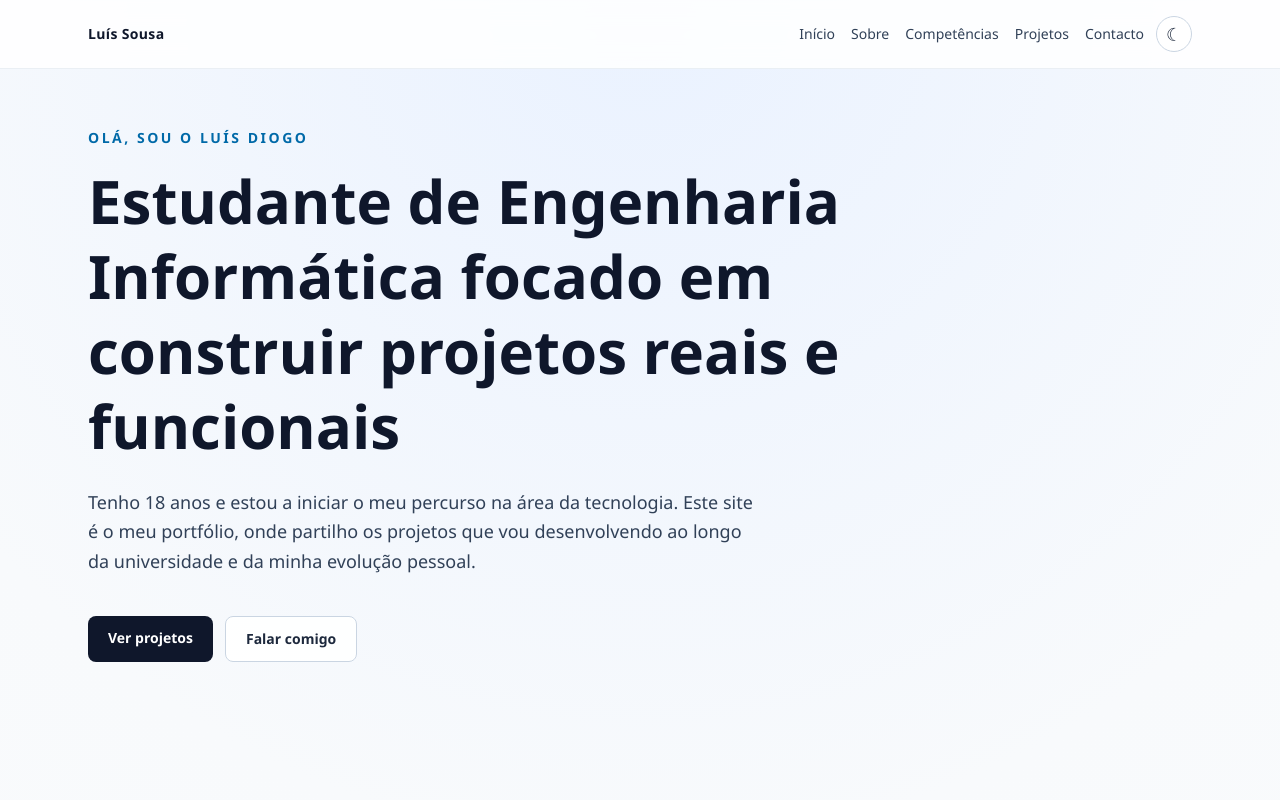
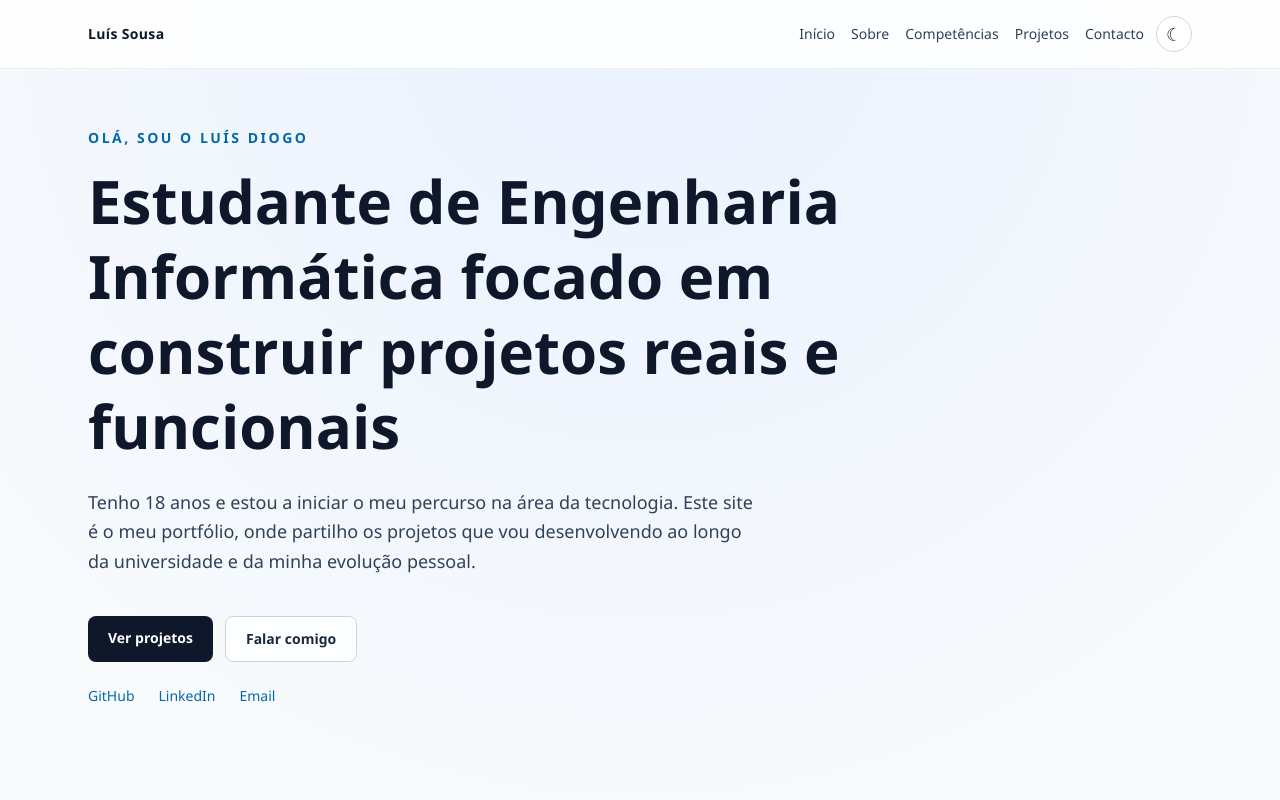
Before and after one commit to luisdiogo15/portfolio-oficial, a Next.js app: page / in a window 1280 px wide. Shown: the top 800 px of the page. Built offline with nearby package versions, Linux system fonts and the light colour scheme; no server answers.

Commit message:
add social links to hero

```diff
--- a/app/components/Hero.tsx
+++ b/app/components/Hero.tsx
@@ -4,15 +4,26 @@ export function Hero() {
   const { hero } = siteContent;
 
   return (
-    <section id="home" className="fade-in-section mx-auto max-w-6xl px-6 pb-24 pt-32" aria-labelledby="home-title">
-      <p className="mb-4 text-sm font-semibold uppercase tracking-[0.18em] text-sky-700 dark:text-sky-400">{hero.saudacao}</p>
+    <section
+      id="home"
+      className="fade-in-section mx-auto max-w-6xl px-6 pb-24 pt-32"
+      aria-labelledby="home-title"
+    >
+      <p className="mb-4 text-sm font-semibold uppercase tracking-[0.18em] text-sky-700 dark:text-sky-400">
+        {hero.saudacao}
+      </p>
+
       <h1
         id="home-title"
         className="max-w-3xl text-4xl font-bold leading-tight text-slate-900 md:text-6xl dark:text-slate-100"
       >
         {hero.titulo}
       </h1>
-      <p className="mt-6 max-w-2xl text-lg leading-relaxed text-slate-700 dark:text-slate-300">{hero.descricao}</p>
+
+      <p className="mt-6 max-w-2xl text-lg leading-relaxed text-slate-700 dark:text-slate-300">
+        {hero.descricao}
+      </p>
+
       <div className="mt-10 flex flex-wrap gap-3">
         <a
           className="rounded-lg bg-slate-900 px-5 py-3 text-sm font-semibold text-white transition hover:bg-slate-700 focus-visible:outline-none focus-visible:ring-2 focus-visible:ring-sky-500 dark:bg-sky-500 dark:text-slate-950 dark:hover:bg-sky-400"
@@ -20,6 +31,7 @@ export function Hero() {
         >
           {hero.ctaPrincipal.label}
         </a>
+
         <a
           className="rounded-lg border border-slate-300 bg-white/90 px-5 py-3 text-sm font-semibold text-slate-800 transition hover:border-slate-500 focus-visible:outline-none focus-visible:ring-2 focus-visible:ring-sky-500 dark:border-slate-700 dark:bg-slate-900/80 dark:text-slate-100 dark:hover:border-slate-500"
           href={hero.ctaSecundario.href}
@@ -27,6 +39,34 @@ export function Hero() {
           {hero.ctaSecundario.label}
         </a>
       </div>
+
+      {/* Social links */}
+      <div className="mt-6 flex gap-6 text-sm">
+        <a
+          href="https://github.com/luisdiogo15"
+          target="_blank"
+          rel="noopener noreferrer"
+          className="text-sky-700 hover:underline dark:text-sky-400"
+        >
+          GitHub
+        </a>
+
+        <a
+          href="https://www.linkedin.com/in/lu%C3%ADs-sousa-a10a863b5/"
+          target="_blank"
+          rel="noopener noreferrer"
+          className="text-sky-700 hover:underline dark:text-sky-400"
+        >
+          LinkedIn
+        </a>
+
+        <a
+          href="mailto:skytek634@gmail.com"
+          className="text-sky-700 hover:underline dark:text-sky-400"
+        >
+          Email
+        </a>
+      </div>
     </section>
   );
 }
```
